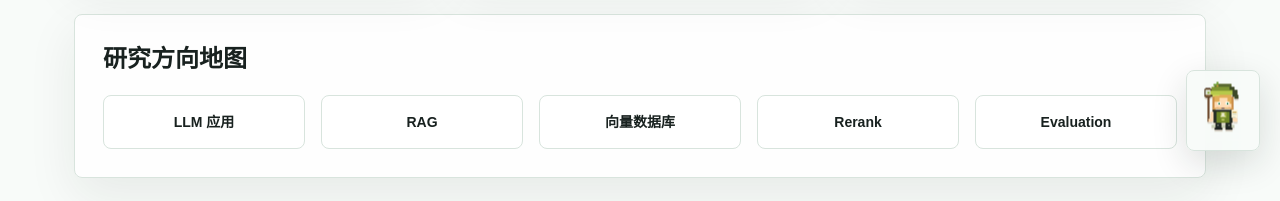
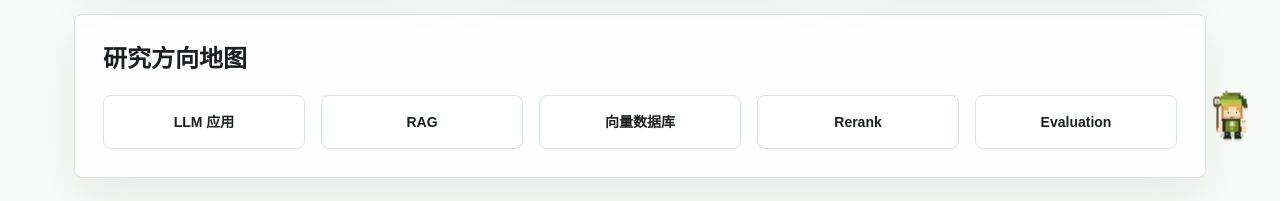
Before and after one commit to ZhouYkZzz/Zblog, a Next.js app: page /about in a window 1280 px wide. Shown: the part 629-830 px from the top of the page. Built offline with nearby package versions, Linux system fonts and the light colour scheme.

Commit message:
Remove assistant avatar trigger frame

```diff
--- a/src/components/ai-assistant.tsx
+++ b/src/components/ai-assistant.tsx
@@ -640,7 +640,7 @@ export function AiAssistant() {
         type="button"
         onClick={() => setOpen((current) => !current)}
         aria-label="打开 AI 小助手"
-        className={`group rounded-[8px] border border-line bg-cloud/90 p-2 shadow-[0_12px_35px_rgba(24,33,31,0.14)] backdrop-blur transition-all duration-300 ease-out hover:-translate-y-1 hover:bg-white ${
+        className={`group rounded-[8px] bg-transparent p-0 transition-all duration-300 ease-out hover:-translate-y-1 ${
           open ? "pointer-events-none translate-y-3 scale-75 opacity-0" : "translate-y-0 scale-100 opacity-100"
         }`}
       >
```
